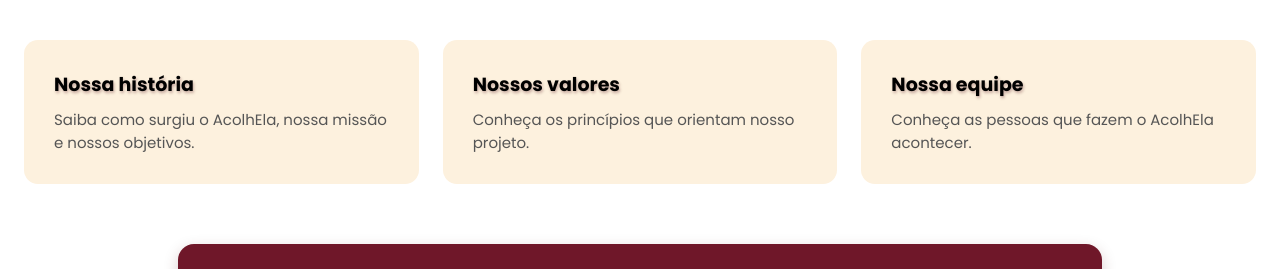
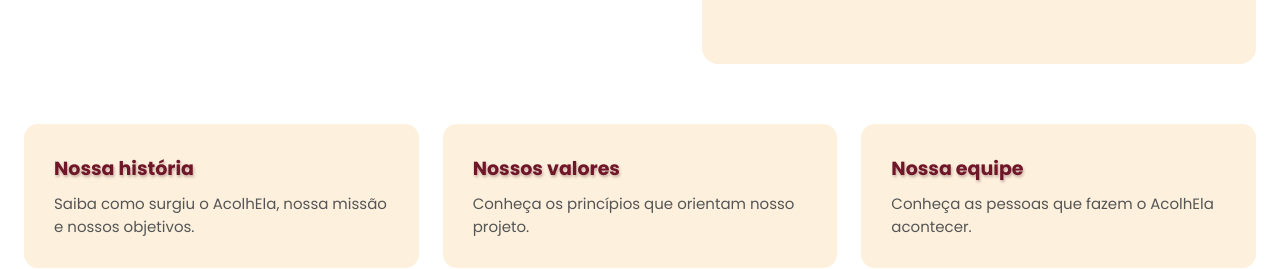
Before and after one commit to karinycapanema/AcolhEla, a Vue app: page /sobre in a window 1280 px wide. Shown: the part 470-739 px from the top of the page. Built offline with nearby package versions, Linux system fonts and the light colour scheme.

Commit message:
header e footer adicionado

```diff
--- a/src/components/SobreNos/SobreView.vue
+++ b/src/components/SobreNos/SobreView.vue
@@ -168,6 +168,8 @@
 </template>
 
 <script setup>
+import AppHeader from '../layout/AppHeader.vue'
+import AppFooter from '../layout/AppFooter.vue'
 const equipe = [
   { nome: 'Júlia Calegarim', foto: '/img/equipe/calega.png' },
   { nome: 'Julia Bittencourt', foto: '/img/equipe/bitten.png' },
@@ -308,6 +310,7 @@
   font-size: 19px;
   margin-bottom: 10px;
   font-weight: 700;
+  color: #6f1729;
 }
 
 .card p {
```
